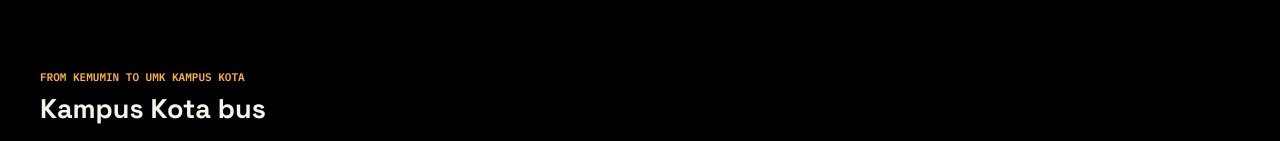
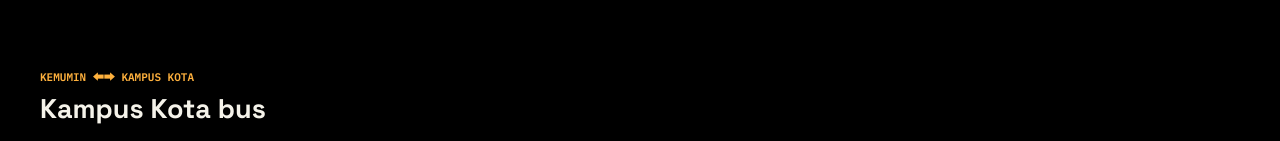
Before and after one commit to yongjern/UMKSystem, a Next.js app: page / in a window 1280 px wide. Shown: the part 1111-1252 px from the top of the page. Built offline with nearby package versions, Linux system fonts and the light colour scheme; no server answers; the database is empty.

Commit message:
[preview] V1.06.4 版本 Update README and configuration files; enhance dashboard notifications and improve TypeScript settings

```diff
--- a/src/components/dashboard.tsx
+++ b/src/components/dashboard.tsx
@@ -123,17 +123,17 @@ function busCountdown(now: Date, departure: Date) {
 async function showNotificationTest() {
   if (typeof Notification === "undefined" || Notification.permission !== "granted") return false;
   const options: NotificationOptions = {
-    body: "歡迎使用 Yong's MYUMK 系統。MYUMK系統版本為 : v.1.06 BETA 穩定版本",
+    body: "This is a test notification from MyUMK. You can disable notifications in your browser settings.\nVersion 1.06.5",
     icon: "/logo.svg",
     tag: `umk-load-test-${Date.now()}`,
   };
   if ("serviceWorker" in navigator) {
     await navigator.serviceWorker.register("/sw.js");
     const registration = await navigator.serviceWorker.ready;
-    await registration.showNotification("My UMK 通知測試", options);
+    await registration.showNotification("Welcome Use MyUMK!", options);
     return true;
   }
-  new Notification("Yong's MY UMK 消息系統", options);
+  new Notification("Welcome Use MyUMK!", options);
   return true;
 }
 
@@ -211,7 +211,7 @@ function BusSchedule({ now, config }: { now: Date; config: DashboardConfig }) {
   return (
     <section className="bus-section" aria-labelledby="bus-title">
       <div className="section-heading bus-heading">
-        <div><span className="eyebrow">FROM KEMUMIN TO UMK KAMPUS KOTA</span><h2 id="bus-title">Kampus Kota bus</h2></div>
+        <div><span className="eyebrow">KEMUMIN ⬅➡ KAMPUS KOTA</span><h2 id="bus-title">Kampus Kota bus</h2></div>
       </div>
       <div className="bus-board">
         <div className="bus-directions">
```
Also changed, not shown: tsconfig.json (+25 -5 lines), next-env.d.ts, 1 other file (tests, documents, lock files or other folders).
